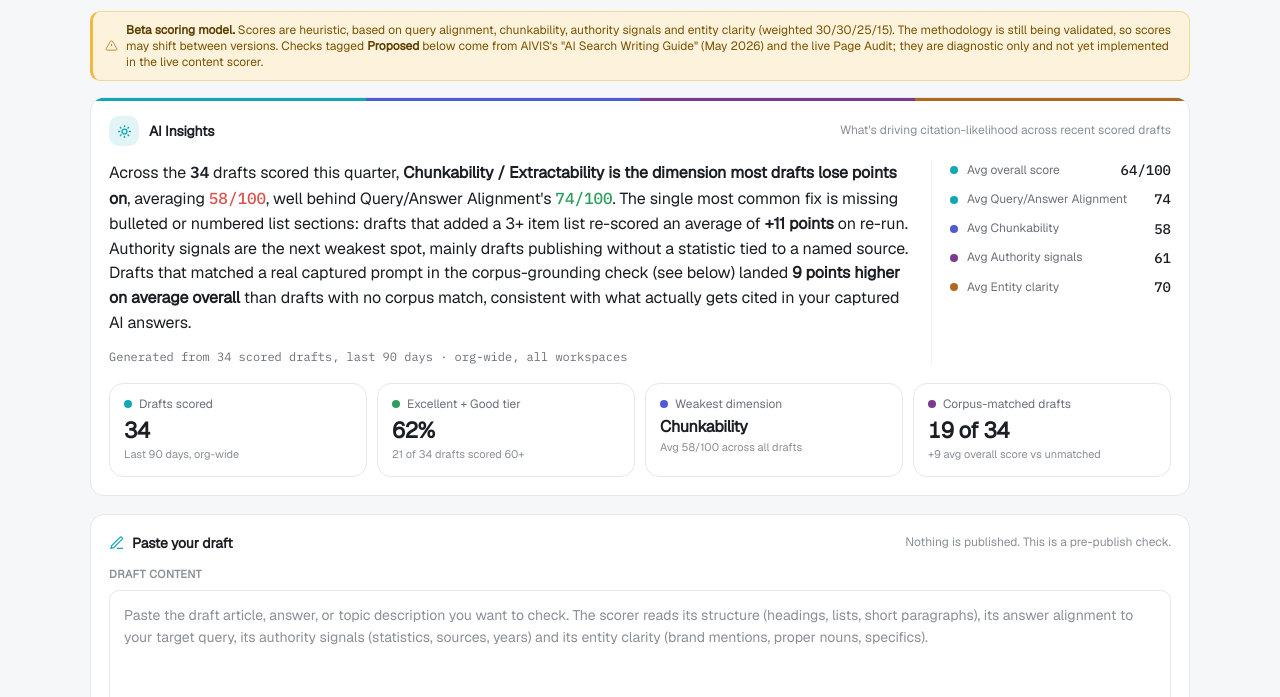
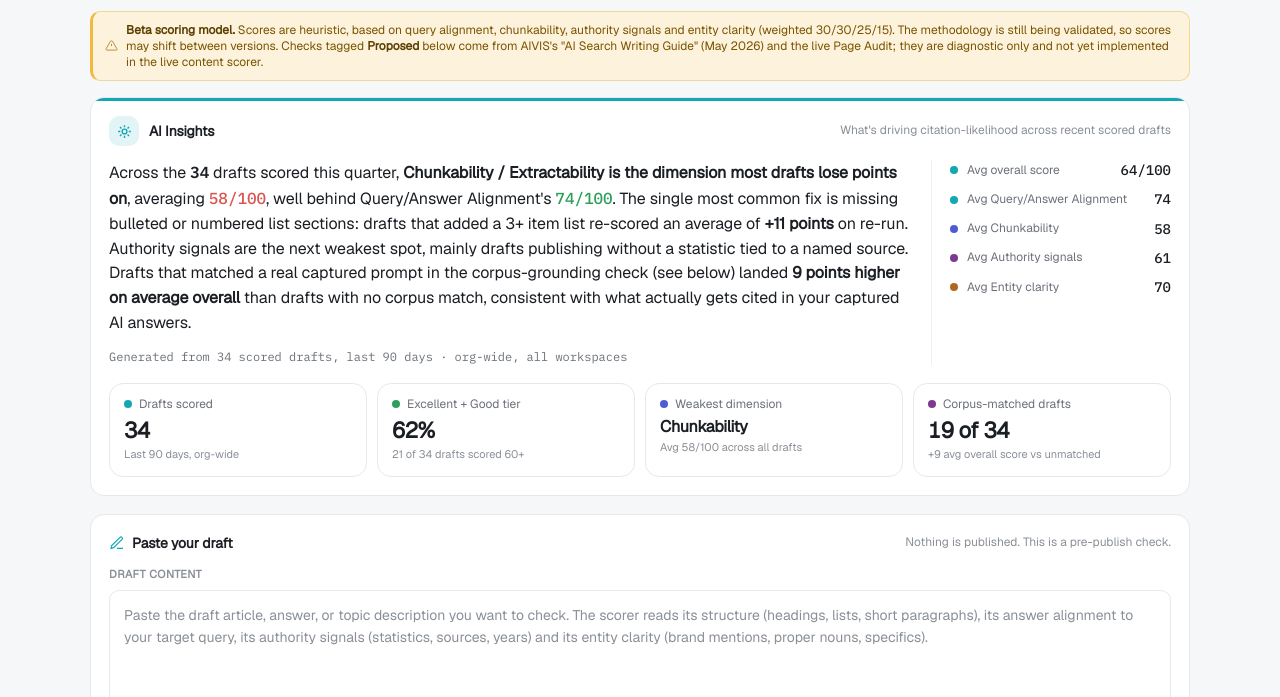
Before and after one commit to seojoe1/aivis-demo, a plain HTML site: page content-score-a-v6.html in a window 1280 px wide. Shown: the part 103-800 px from the top of the page. Drawn offline with Linux system fonts and the light colour scheme.

Commit message:
Phase 2 hotfix: insight-edge override order, remove stray settings chip

```diff
--- a/content-score-a-v6.html
+++ b/content-score-a-v6.html
@@ -463,7 +463,6 @@ h1.title{font-size:22px;font-weight:600;letter-spacing:-0.02em;}
 .insight-card{position:relative;overflow:hidden;}
 .insight-edge{position:absolute;top:0;left:0;right:0;height:3px;display:flex;background:var(--teal);}
 .insight-edge i{display:none;}
-.insight-edge i{flex:1;display:block;}
 .ai-badge{width:30px;height:30px;border-radius:10px;background:rgba(17,167,180,0.12);display:flex;align-items:center;justify-content:center;flex:0 0 auto;}
 .ai-badge svg{width:17px;height:17px;stroke:var(--teal);stroke-width:1.9;fill:none;}
 .insight-head{display:flex;align-items:center;gap:10px;}
```
Also changed, not shown: settings-a-artifact.html (+1 -1 lines).
